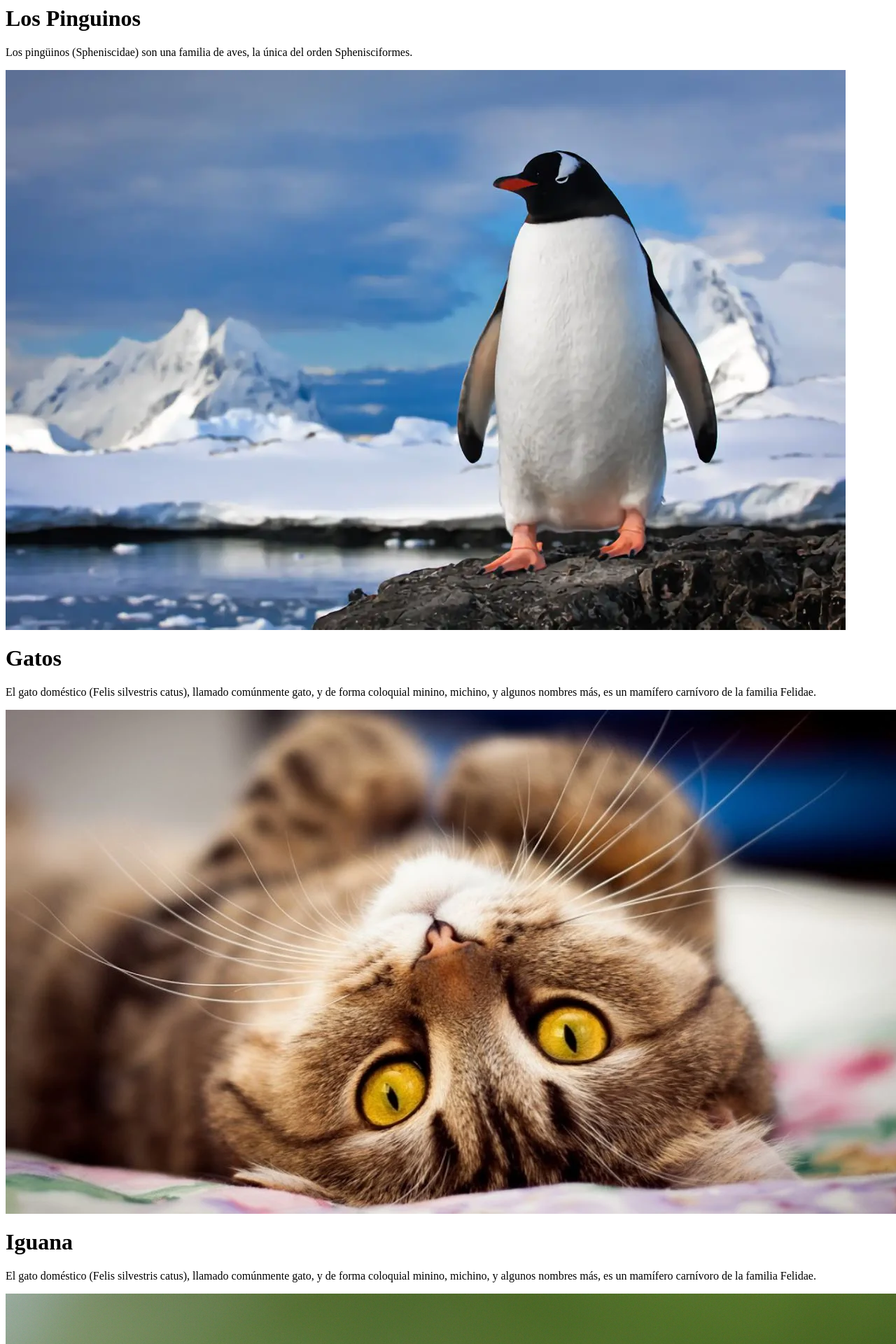
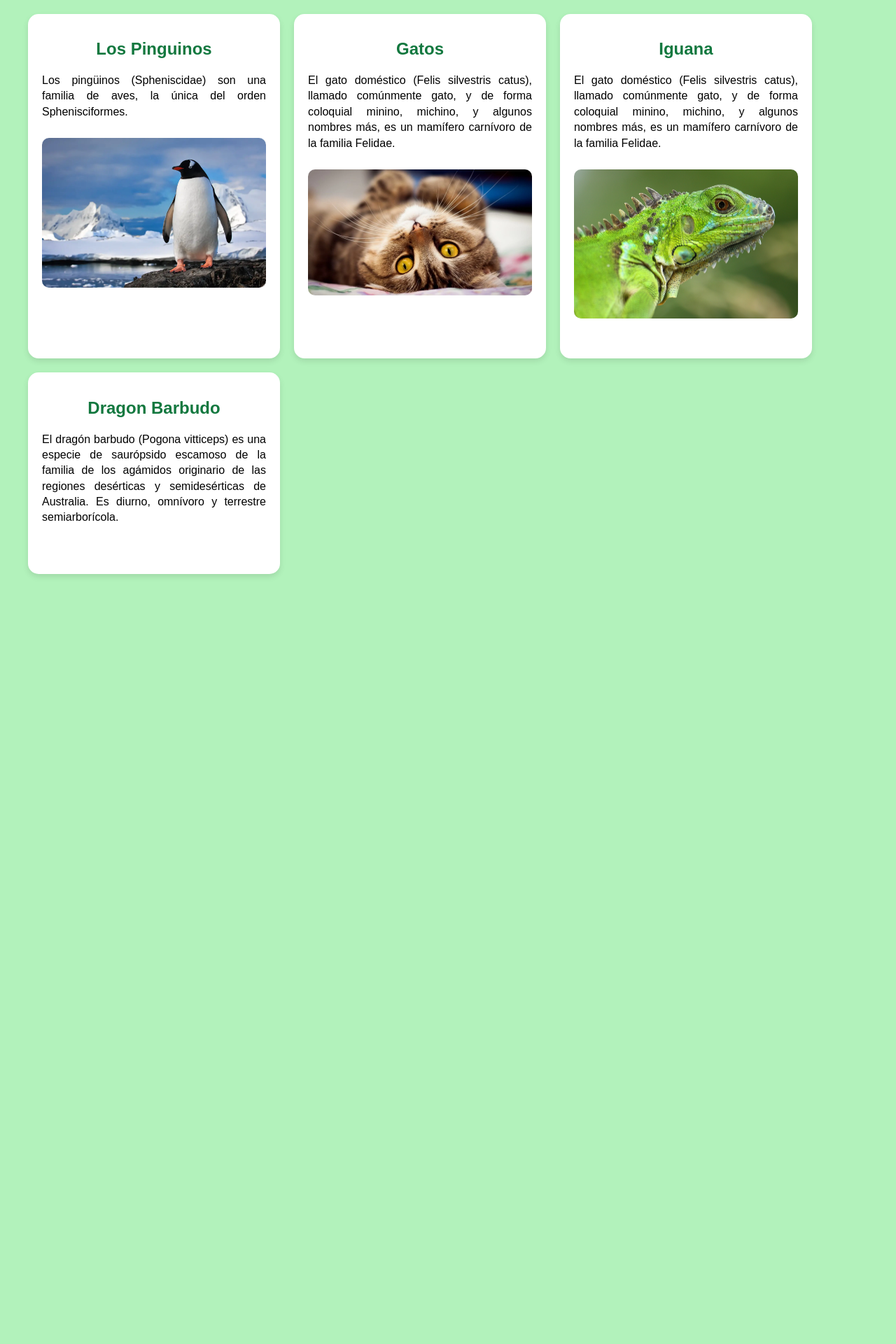
Before and after one commit to CarlimarR/django_project, a Django app: page / in a window 1280 px wide. Shown: the top 1920 px of the page at 70% size. After the commit the page ends 824 px from the top, so only its background shows below. Run offline with Django 5.2, Linux system fonts and the light colour scheme; data comes from the database, SQL or seed files in the repository.

Commit message:
finish post css

```diff
--- a/django_project/settings.py
+++ b/django_project/settings.py
@@ -117,6 +117,7 @@ USE_TZ = True
 # https://docs.djangoproject.com/en/5.1/howto/static-files/
 
 STATIC_URL = 'static/'
+STATICFILES_DIRS = [BASE_DIR / 'static']           #Aqui se agrego la carpeta static
 MEDIA_URL = '/media/'                              #parte de la configuracion de las imagenes
 MEDIA_ROOT = BASE_DIR / 'media'                   #parte de la configuracion de las imagenes
 
--- a/static/css/post.css
+++ b/static/css/post.css
@@ -0,0 +1,54 @@
+body {
+    background-color: #b2f2bb; /* Fondo verde pastel */
+    font-family: 'Arial Rounded MT Bold', 'Helvetica Rounded', Arial, sans-serif; /* Tipografía redondeada sans-serif */
+    margin: 0;
+    padding: 20px;
+    display: flex;
+    justify-content: center; /* Centra el contenido horizontalmente */
+    min-height: 100vh; /* Asegura que el body ocupe toda la altura de la pantalla */
+}
+
+.post-container {
+    display: flex;
+    flex-wrap: wrap;
+    gap: 20px; /* Espacio entre los cuadros */
+    max-width: 1200px; /* Limita el ancho máximo del contenedor */
+    justify-content: flex-start; /* Centra los cuadros horizontalmente */
+    width: 100%; /* Asegura que el contenedor ocupe el ancho disponible */
+}
+
+.post {
+    background-color: white; /* Fondo blanco para los cuadros */
+    border-radius: 15px; /* Bordes redondeados */
+    box-shadow: 0 4px 8px rgba(0, 0, 0, 0.1); /* Sombra suave */
+    flex: 1 1 calc(33.333% - 40px); /* Tres cuadros por fila, considerando el gap */
+    box-sizing: border-box;
+    padding: 20px;
+    max-width: calc(33.333% - 40px); /* Asegura que no se desborde */
+}
+
+.post h1 {
+    font-size: 1.5em;
+    margin-bottom: 20px;
+    text-align: center; /* Centra el título */
+    color: #13783f; /* Verde que contrasta con el fondo pastel */
+}
+
+.post p {
+    font-size: 1em;
+    line-height: 1.4;
+    text-align: justify; /* Justifica el texto del contenido */
+}
+
+.post img {
+    max-width: 100%;
+    border-radius: 10px; /* Bordes redondeados para las imágenes */
+    margin-top: 10px;
+}
+
+/* Ajuste para que las publicaciones que no completan una fila de tres no queden centradas */
+.post-container::after {
+    content: "";
+    flex: auto;
+    max-width: calc(33.333% - 40px); /* Igual al ancho de un post */
+}
--- a/templates/post.html
+++ b/templates/post.html
@@ -1,14 +1,25 @@
+{% load static %}
 
-{% for post in object_list %}
+<!DOCTYPE html>
+<html lang="en">
+<head>
+    <meta charset="UTF-8">
+    <meta name="viewport" content="width=device-width, initial-scale=1.0">
+    <title>Document</title>
+    <link rel="stylesheet" href="{% static 'css/post.css' %}">
 
-
-    <h1>{{post.title}}</h1>
-
-    <p>{{post.content}}</p>
-
-
-    {% if post.image %}                                               <!-- ciclo para cuando alguno de los post no tenga imagen -->
-    <img src="{{post.image.url}}" alt="A pinture of {{post.title}}">  <!-- el ciclo no se coloca si todos los post tendran imagenes -->
-    {% endif %}                                                       <!-- final del ciclo -->
-
-{% endfor %}
+</head>
+<body>
+    <div class="post-container">
+        {% for post in object_list %}
+        <div class="post">
+            <h1>{{ post.title }}</h1>
+            <p>{{ post.content }}</p>
+            {% if post.image %}
+            <img src="{{ post.image.url }}" alt="A picture of {{ post.title }}">
+            {% endif %}
+        </div>
+        {% endfor %}
+    </div>
+</body>
+</html>
```
